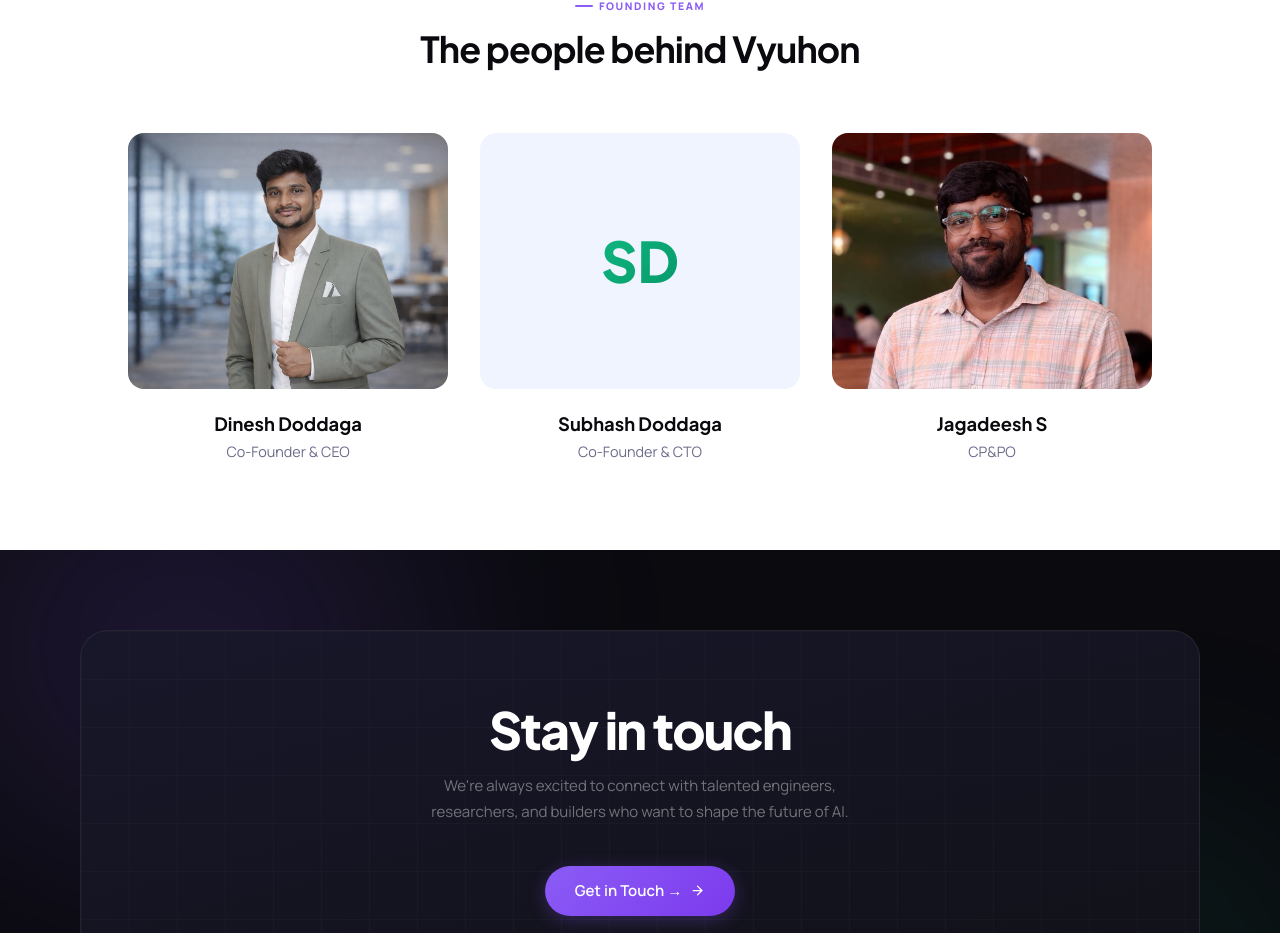
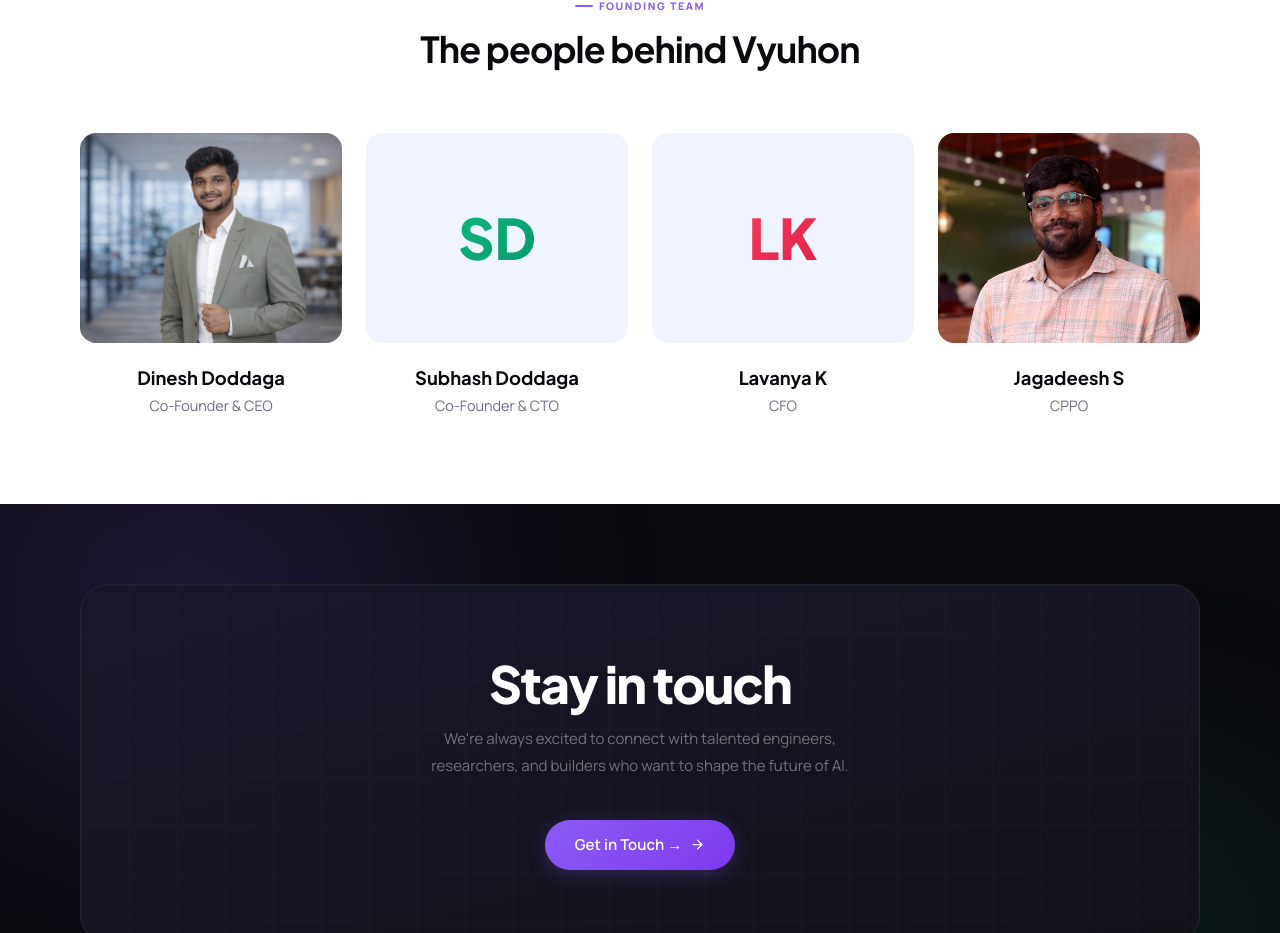
Before and after one commit to vyuhon-tech/vyuhon-v2, a React (Vite) app: page /about in a window 1280 px wide. Shown: the part 1958-2891 px from the top of the page. Built offline with nearby package versions, Linux system fonts and the light colour scheme.

Commit message:
feat: update team member details and adjust layout grid for the About page

```diff
--- a/src/pages/About.jsx
+++ b/src/pages/About.jsx
@@ -22,18 +22,18 @@ const TEAM = [
 
     gradA: '#10B981', gradB: '#059669',
   },
-  // {
-  //   initials: 'LK',
-  //   name: 'Lavanya Konda',
-  //   role: 'CFO',
-  //   bio: 'Lavanya brings deep expertise in technology and finance, helping drive the company to the next level. With a strong understanding of the tech industry and strategic financial management, she plays a key role in shaping growth, innovation, and long-term vision.',
+  {
+    initials: 'LK',
+    name: 'Lavanya K',
+    role: 'CFO',
+    bio: 'Lavanya brings deep expertise in technology and finance, helping drive the company to the next level. With a strong understanding of the tech industry and strategic financial management, she plays a key role in shaping growth, innovation, and long-term vision.',
 
-  //   gradA: '#F43F5E', gradB: '#E11D48',
-  // },
+    gradA: '#F43F5E', gradB: '#E11D48',
+  },
   {
     initials: 'JG',
     name: 'Jagadeesh S',
-    role: 'CP&PO',
+    role: 'CPPO',
     image: '/team-jagadeesh.png',
     bio: 'Chief Product & People Officer. Bridges product management, project execution, and people operations, ensuring Vyuhon teams are aligned and building toward the right outcomes.',
 
@@ -163,7 +163,7 @@ export default function About() {
               <div className="eyebrow mb-4">Founding Team</div>
               <h2 className="display-md text-ink">The people behind Vyuhon</h2>
             </div>
-            <div className="grid grid-cols-1 sm:grid-cols-2 md:grid-cols-3 max-w-5xl mx-auto gap-x-8 gap-y-10">
+            <div className="grid grid-cols-1 sm:grid-cols-2 lg:grid-cols-4 max-w-7xl mx-auto gap-x-6 gap-y-10">
               {TEAM.map((t, i) => (
                 <div key={i} className="s3 group relative cursor-default"
                   onMouseEnter={e => {
```
